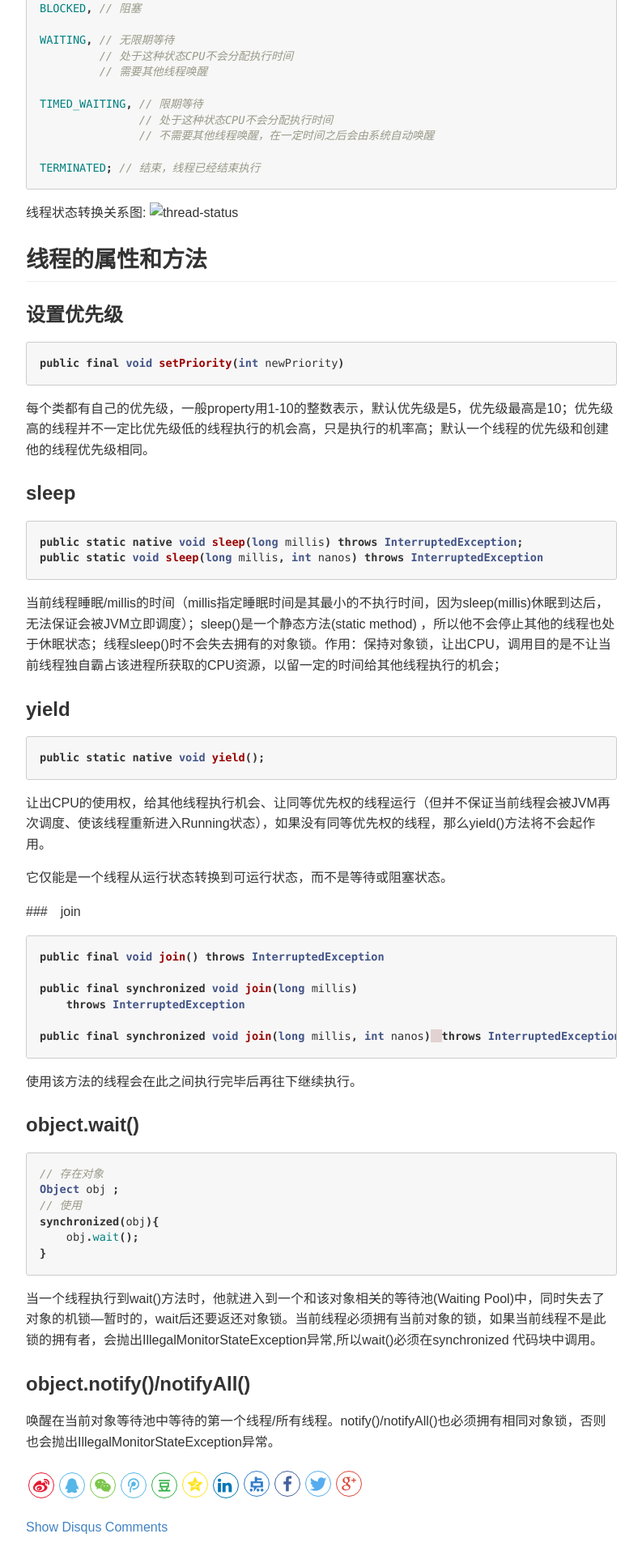
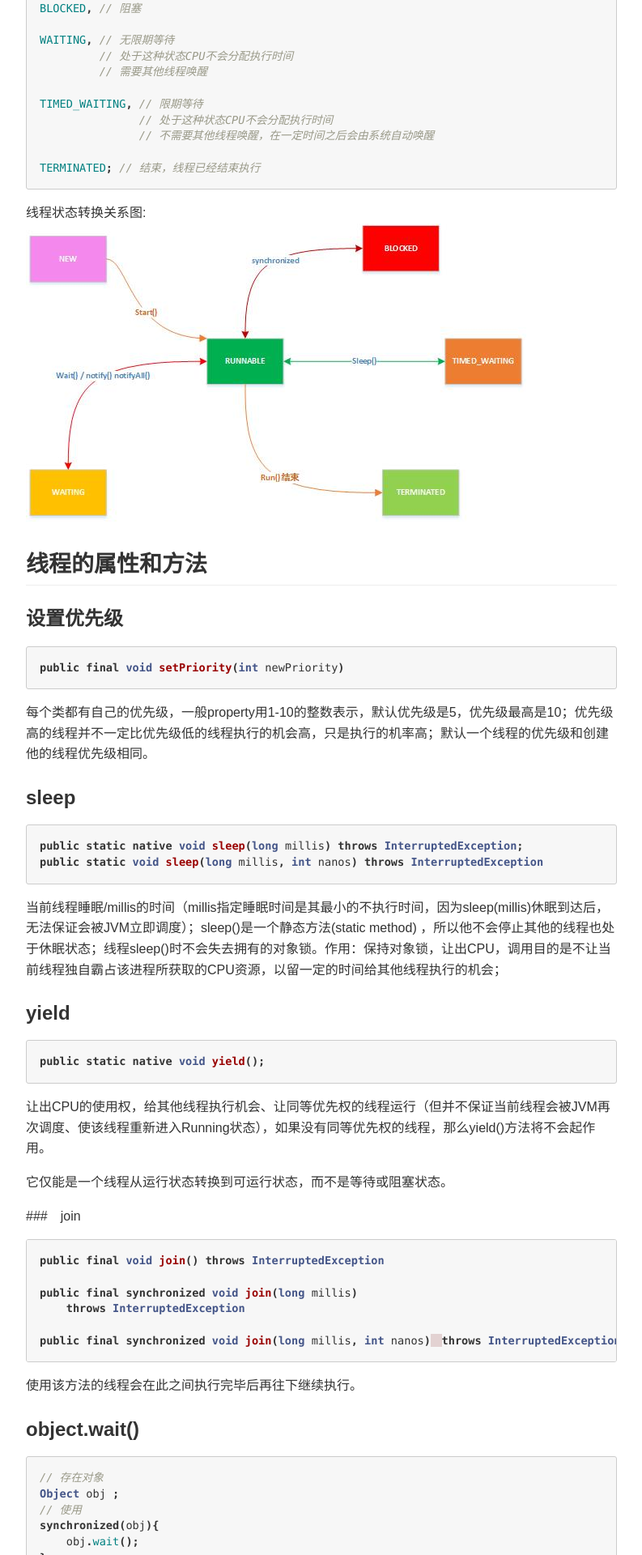
Before and after one commit to liuzhudong/liuzhudong.github.io, a Jekyll site: the page built from _posts/2017/2017-09-05-java-thread.md, in a window 1280 px wide. Shown: the part 1233-3153 px from the top of the page at 81% size, without its empty margins (118-911 px from the left). Built offline with Jekyll 4.4.1, drawn with Linux system fonts in a browser that asks for light colours.

Commit message:
java thrad doc update
Signed-off-by: 刘柱栋 <liuzhudong57@126.com>

````diff
--- a/_posts/2017/2017-09-05-java-thread.md
+++ b/_posts/2017/2017-09-05-java-thread.md
@@ -58,7 +58,7 @@ TIMED_WAITING, // 限期等待
 TERMINATED; // 结束，线程已经结束执行
 ```
 线程状态转换关系图:
-![thread-status](images/java-thread-status.jpg)
+![thread-status](http://blog.liuzhudong.com/images/java-thread-status.jpg)
 
 ## 线程的属性和方法
 ### 设置优先级
````
